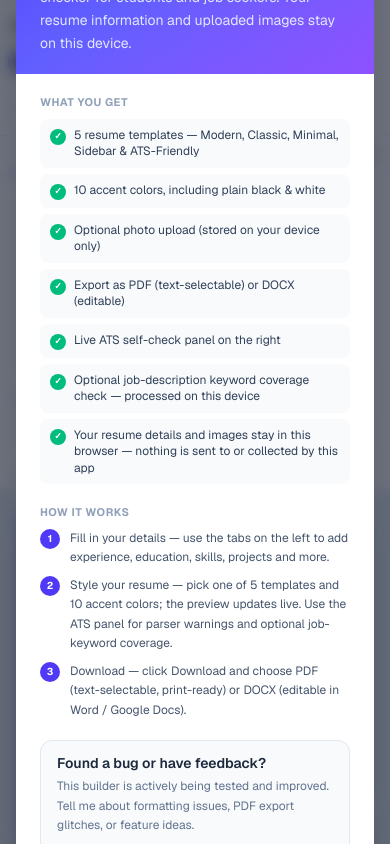
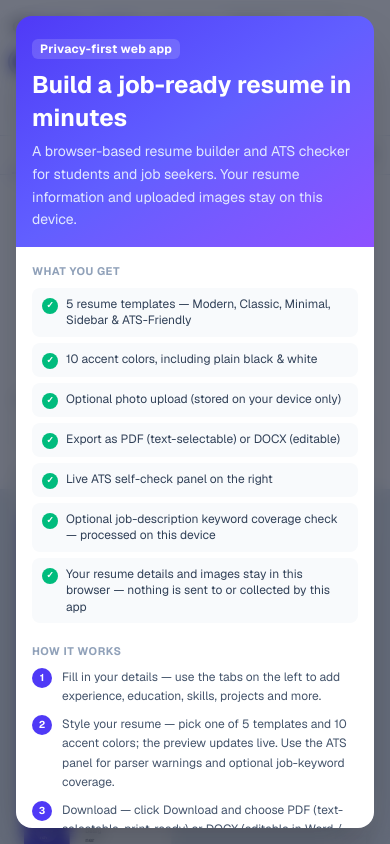
Before and after one commit to jacobconradquendangan-portfolio/CV-Builder, a Next.js app: page / in a window 390 px wide. Built offline with nearby package versions, Linux system fonts and the light colour scheme.

Commit message:
Enhance WelcomeModal styling and scrollbar behavior for improved user experience

```diff
--- a/app/globals.css
+++ b/app/globals.css
@@ -18,6 +18,15 @@ body {
 body {
   background: var(--background);
   color: var(--foreground);
+}
+
+.welcome-modal-scroll {
+  scrollbar-width: none;
+  -ms-overflow-style: none;
+}
+
+.welcome-modal-scroll::-webkit-scrollbar {
+  display: none;
 }
 
 /* Always render template colors when printing / saving as PDF. */
--- a/components/builder/WelcomeModal.tsx
+++ b/components/builder/WelcomeModal.tsx
@@ -66,10 +66,10 @@ export function WelcomeModal() {
         role="dialog"
         aria-modal="true"
         aria-labelledby="welcome-title"
-        className="w-full max-w-lg overflow-hidden rounded-2xl bg-white shadow-2xl"
+        className="welcome-modal-scroll max-h-[calc(100dvh-2rem)] w-full max-w-lg overflow-y-auto rounded-2xl bg-white shadow-2xl sm:max-h-none sm:overflow-hidden"
         onClick={(event) => event.stopPropagation()}
       >
-        <div className="bg-gradient-to-br from-indigo-600 via-indigo-500 to-violet-500 px-6 pb-5 pt-6 text-white">
+        <div className="bg-gradient-to-br from-indigo-600 via-indigo-500 to-violet-500 px-4 pb-4 pt-5 text-white sm:px-6 sm:pb-5 sm:pt-6">
           <span className="rounded-md bg-white/15 px-2 py-0.5 text-xs font-bold tracking-wide">
             Privacy-first web app
           </span>
@@ -82,7 +82,7 @@ export function WelcomeModal() {
           </p>
         </div>
 
-        <div className="px-6 py-5">
+        <div className="px-4 py-4 sm:px-6 sm:py-5">
           <p className="mb-2 text-[11px] font-bold uppercase tracking-wider text-slate-400">
             What you get
           </p>
@@ -139,7 +139,7 @@ export function WelcomeModal() {
           </div>
         </div>
 
-        <div className="border-t border-slate-100 px-6 py-4">
+        <div className="border-t border-slate-100 px-4 py-3 sm:px-6 sm:py-4">
           <button
             type="button"
             onClick={close}
```
